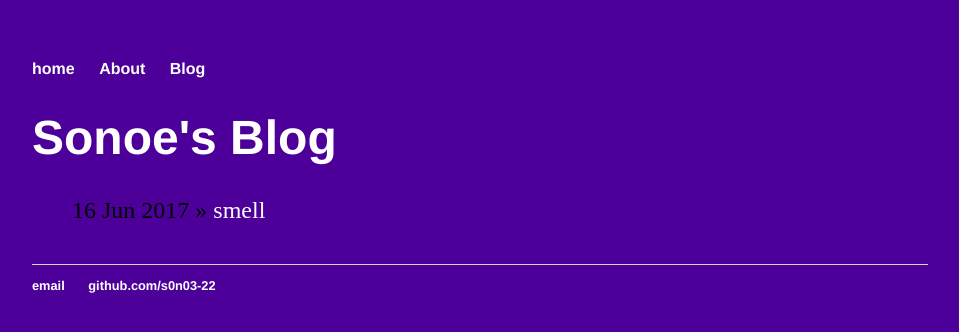
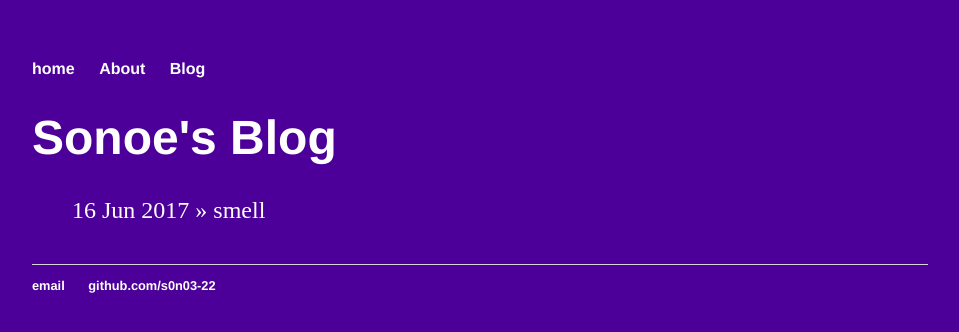
Before and after one commit to s0n03-22/s0n03-22.github.io, a Jekyll site: the page built from blog/index.html, in a window 1280 px wide. Shown: the top 332 px of the page, without its empty margins (160-1119 px from the left). Built offline with Jekyll 4.4.1, drawn with Linux system fonts in a browser that asks for light colours.

Commit message:
Update main.css

```diff
--- a/css/main.css
+++ b/css/main.css
@@ -19,6 +19,7 @@ a {
 }
 a:hover {
     text-decoration: underline;
+    color: white;
 }
 h1 {
     font-size: 3em;
@@ -33,11 +34,13 @@ p {
 footer {
     border-top: 1px solid #d5d5d5;
     font-size: .8em;
+    color: white;
 }
 
 ul.posts {
     margin: 20px auto 40px;
     font-size: 1.5em;
+    color: white;
 }
 
 ul.posts li {
```
